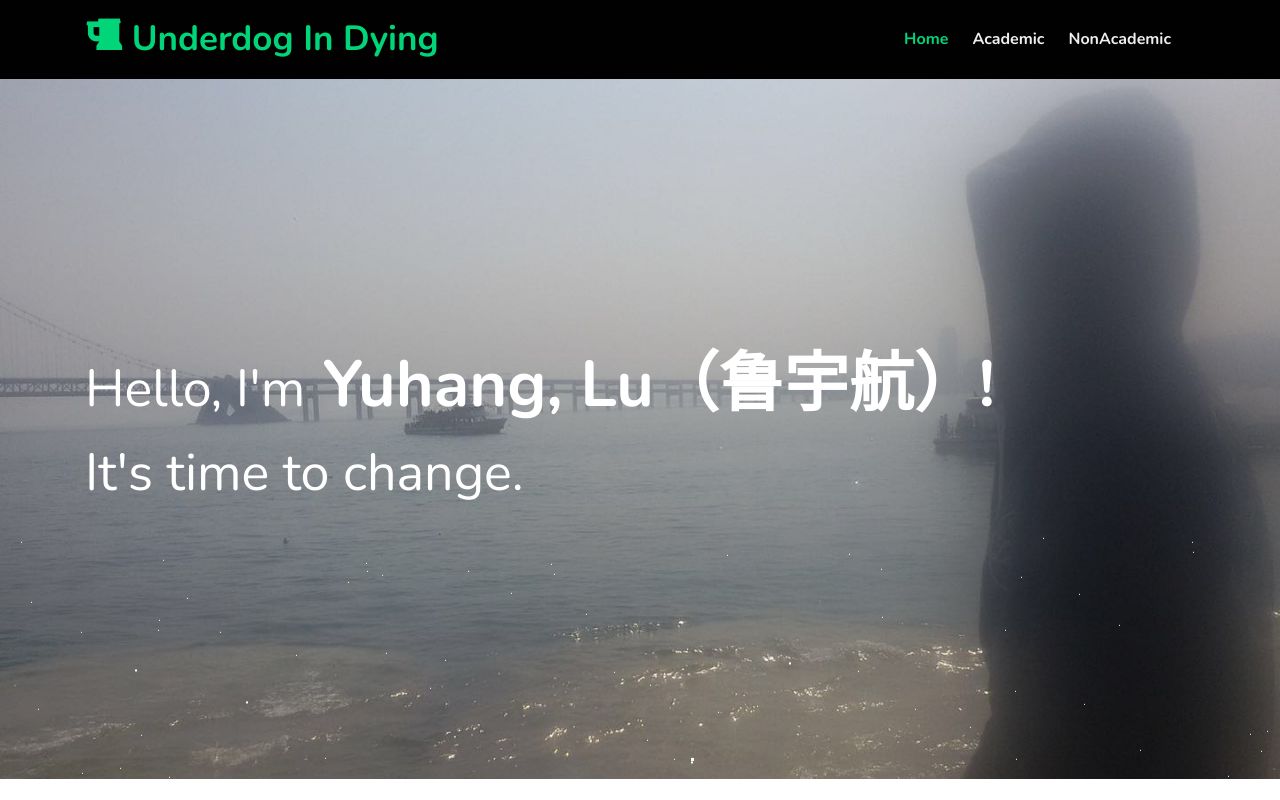
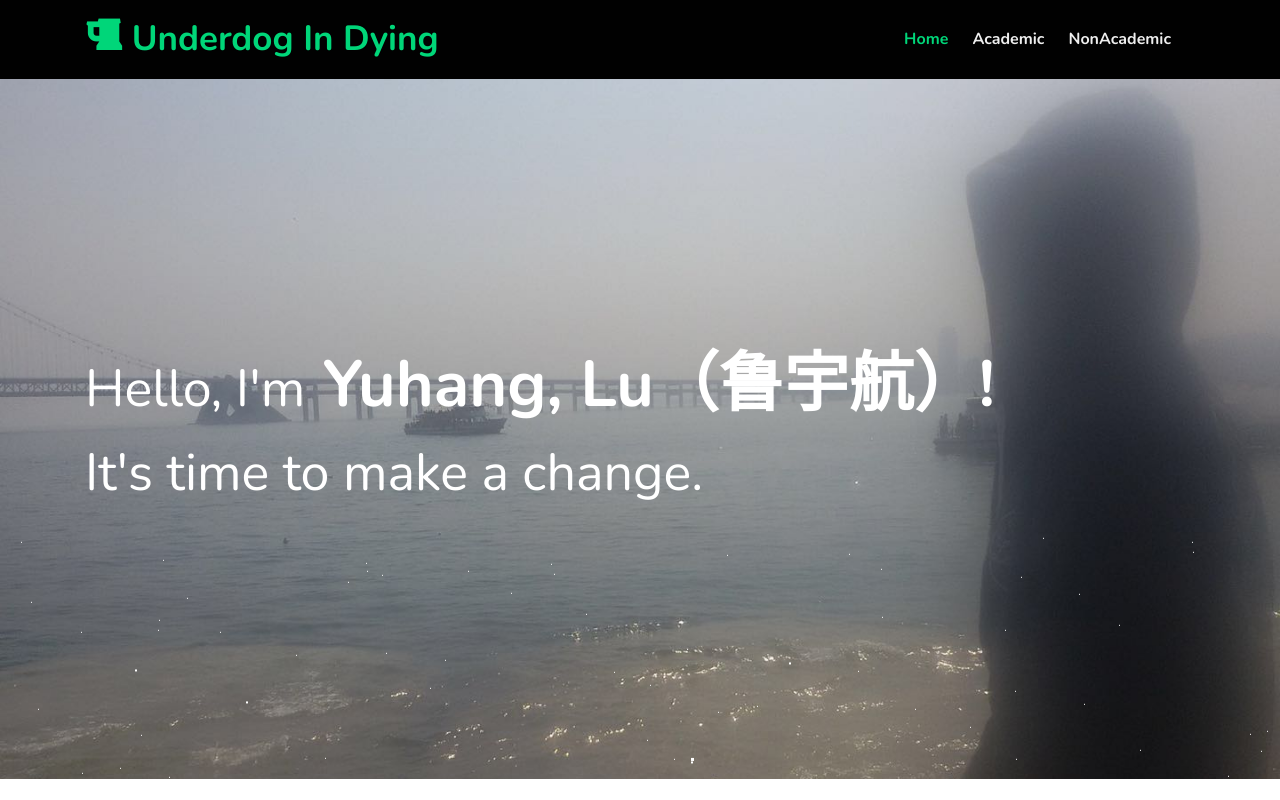
Before and after one commit to BossL668/BossL668.github.io, a plain HTML site: page index.html in a window 1280 px wide. Shown: the top 800 px of the page. Drawn offline with nearby package versions, Linux system fonts and the light colour scheme.

Commit message:
Update index.html

```diff
--- a/index.html
+++ b/index.html
@@ -59,7 +59,7 @@
           Yuhang, Lu（鲁宇航）!
         </h3>
         <h3 class="banner-text">
-          <small>It's time to change.</small>
+          <small>It's time to make a change.</small>
         </h3>
       </div>
     </div>
```
